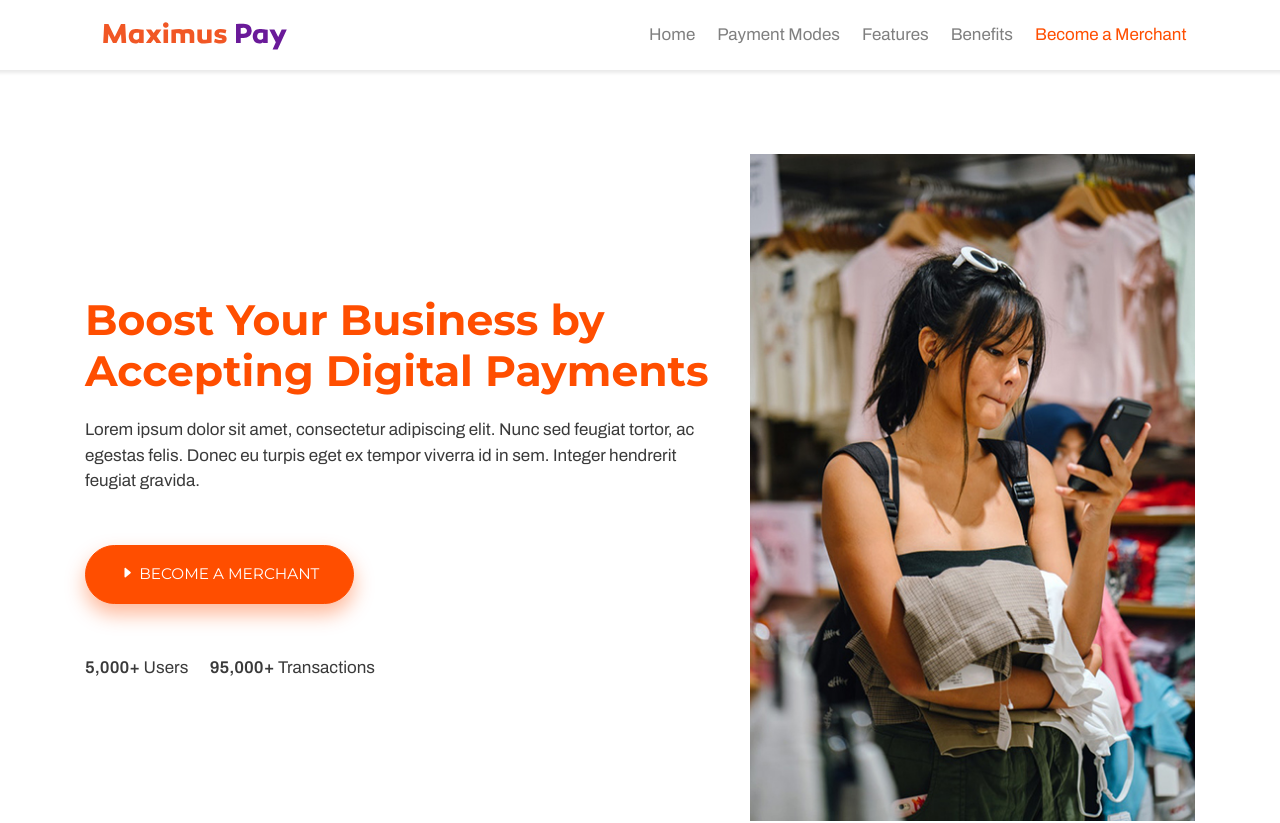
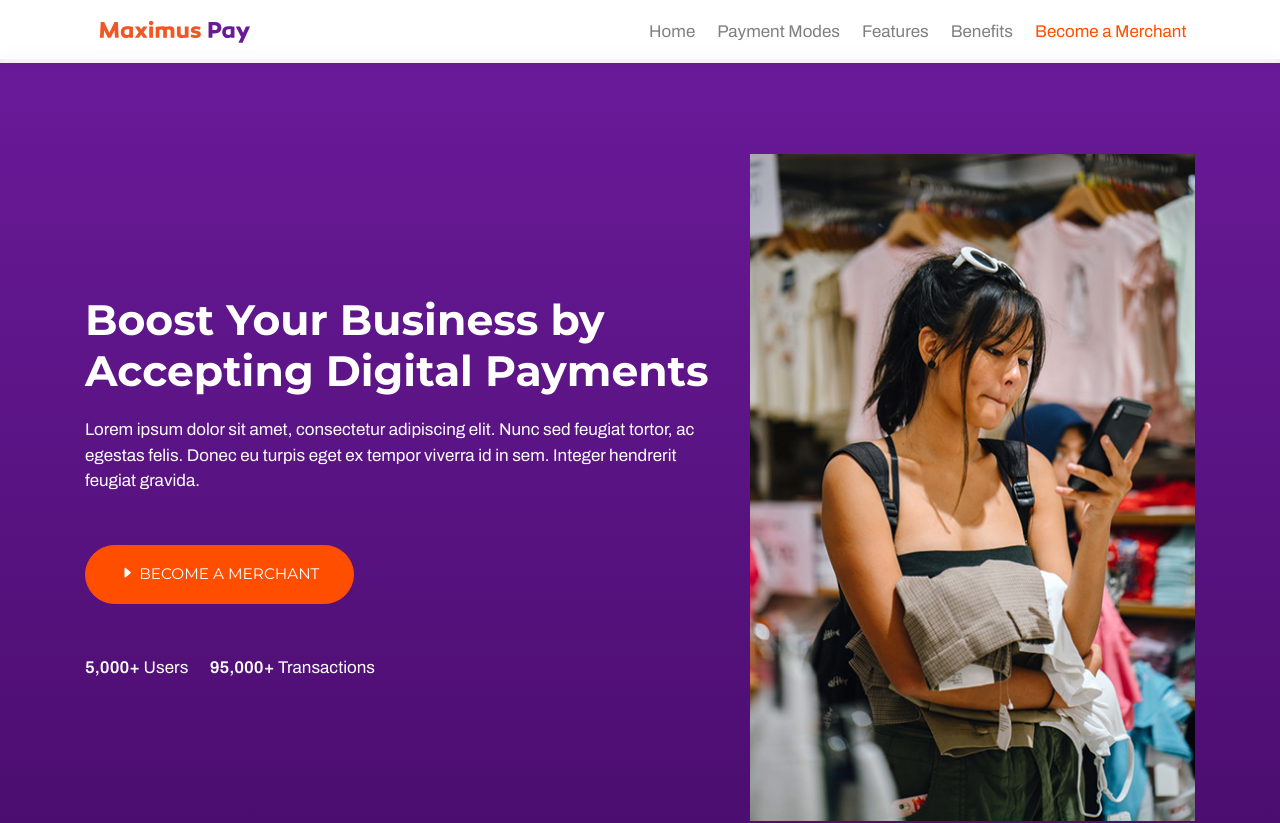
Before and after one commit to zaxwebs/maximusPay, a website built with Parcel: page src/index.html in a window 1280 px wide. Shown: the top 823 px of the page. Built offline with nearby package versions, Linux system fonts and the light colour scheme.

Commit message:
Updated cover and CTA

```diff
--- a/src/index.html
+++ b/src/index.html
@@ -59,7 +59,7 @@
         <div class="row">
           <div class="block col-md-6 col-lg-7 flex-y">
             <div>
-              <h1 class="text-primary">
+              <h1>
                 Boost Your Business by Accepting Digital Payments
               </h1>
               <p class="mb-5">
@@ -308,7 +308,7 @@
     <section class="cta">
       <a class="anchor" id="cta"></a>
       <div class="container text-center">
-        <h1 class="text-primary">
+        <h1>
           Ready to Upgrade your Business with Maximus Pay?
         </h1>
         <p class="mb-5">
--- a/src/styles/_custom.scss
+++ b/src/styles/_custom.scss
@@ -61,10 +61,6 @@ a.anchor {
   text-transform: uppercase;
 }
 
-.btn-primary {
-  box-shadow: 0 10px 20px rgba($primary, 40%);
-}
-
 ion-icon {
   margin-bottom: -2px;
 }
@@ -80,15 +76,14 @@ ion-icon {
 // LAYOUT
 .navbar {
   background-color: rgba($white, 0.9) !important;
-  backdrop-filter: blur(5px);
+  backdrop-filter: blur(10px);
   box-shadow: 0 0 3px 3px rgba(#333, 0.1);
 }
 nav {
   .logo {
-    min-width: 220px;
+    min-width: 180px;
   }
   .nav-item {
-    background-color: white;
     margin-right: 5px;
 
     &:last-child {
@@ -139,7 +134,6 @@ section.modes {
 section.features {
   background: $primary;
   background-image: linear-gradient($primary, $primary-2);
-
   color: #fff;
   position: relative;
 }
@@ -151,7 +145,9 @@ section.benefits {
     background: rgba(white, 0.7);
   }
 }
+
+section.hero,
 section.cta {
-  background-image: url('../images/corner-squares.png');
-  background-position: bottom;
+  color: white;
+  background-image: linear-gradient($secondary, $secondary-2);
 }
```
